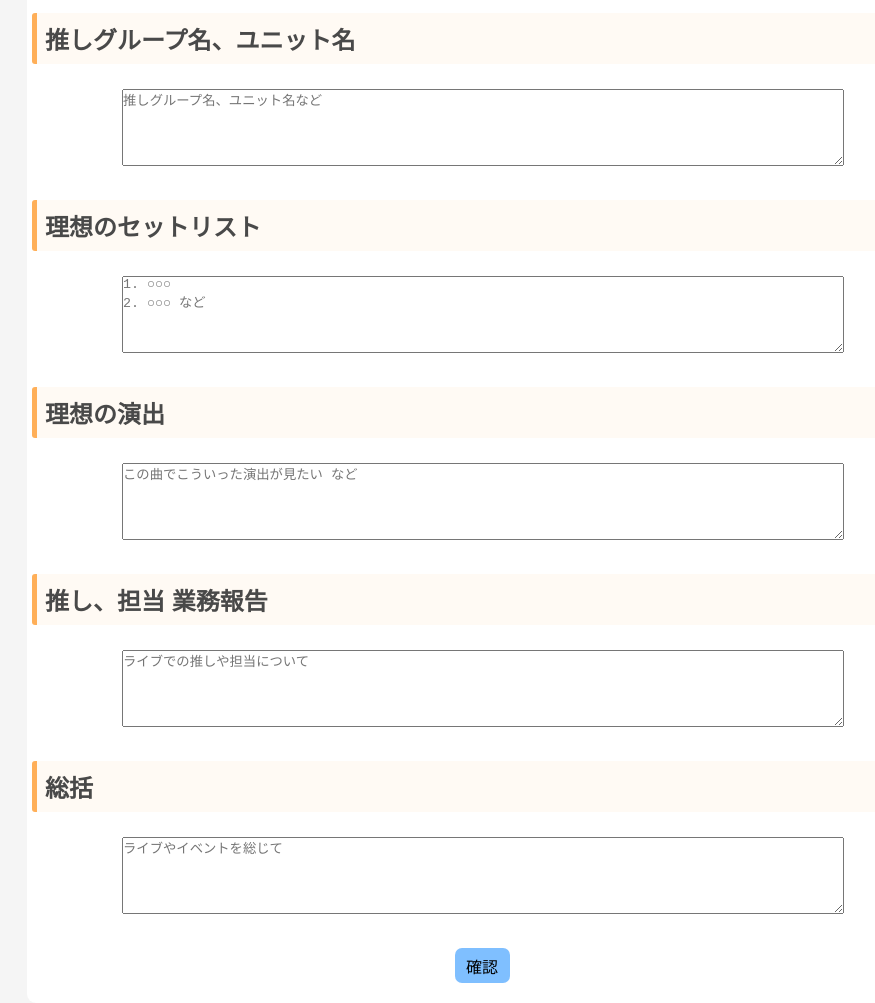
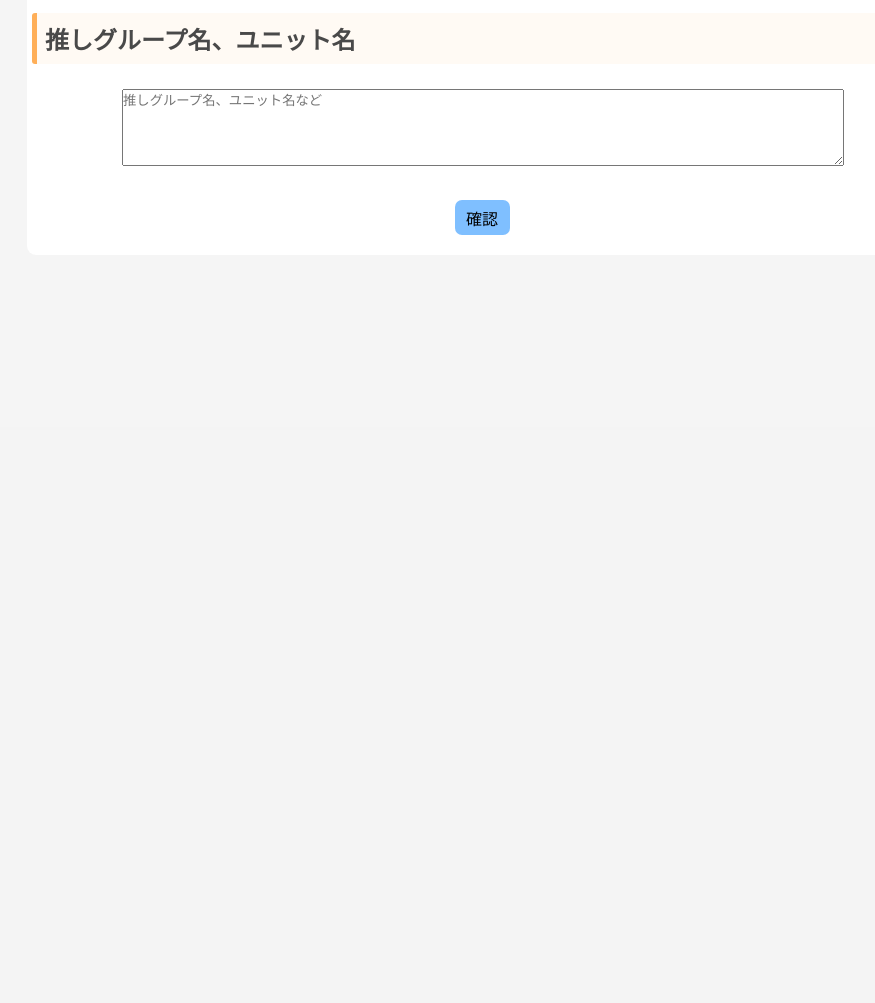
Before and after one commit to uematsu19/front_end, a PHP site: the page made by liveproduce/doc_post/＿＿doc_form.html in a window 1280 px wide. Shown: the part 373-1376 px from the top of the page, without its empty margins (163-1038 px from the left). After the commit the page ends 800 px from the top, so only its background shows below. Run offline with PHP 8.4, Linux system fonts and the light colour scheme.

Commit message:
add post js

```diff
--- a/liveproduce/assets/css/pc.css
+++ b/liveproduce/assets/css/pc.css
@@ -20,6 +20,7 @@
 
         background: #FFFFFF;
         border: 1px solid #000000;
+        outline: none;
         box-sizing: border-box;
         border-radius: 7px;
 
@@ -260,6 +261,7 @@
         width: 55px;
         height: 35px;
         border: none;
+        outline: none;
         background:#7fbfff;
         border-radius: 7px;
         font-size: 16px;
--- /dev/null
+++ b/liveproduce/assets/js/doc-post.js
@@ -0,0 +1,30 @@
+let doc_select = 0;
+$(document).ready(function () {
+    // 初期画面
+    $('#sugg').hide();
+    $('#repo').hide();
+
+    // ボタンのイベントリスナー
+    // 提案書ボタン
+    $('#sugg-btn').on('click', function () {
+        doc_select = 1;
+        $('#sugg-btn').css({ 'background': 'lightskyblue', 'color': "white" });
+        $('#repo-btn').css({ 'background': 'white', 'color': 'black' });
+        $('#sugg').show();
+        $('#repo').hide();
+    });
+    // 報告書ボタン
+    $('#repo-btn').on('click', function () {
+        doc_select = 2;
+        $('#repo-btn').css({ 'background': 'lightskyblue', 'color': "white" });
+        $('#sugg-btn').css({ 'background': 'white', 'color': 'black' });
+        $('#sugg').hide();
+        $('#repo').show();
+    })
+    // 確認ボタン
+    $('.pre-btn').on('click', function () {
+        if (doc_select == 0) {
+            alert('記入する書類を選択してください。');
+        }
+    })
+})
--- a/liveproduce/doc_post/＿＿doc_form.html
+++ b/liveproduce/doc_post/＿＿doc_form.html
@@ -8,9 +8,11 @@
     <link rel="stylesheet" type="text/css" href="../assets/css/pc.css">
     <link rel="stylesheet" type="text/css" href="../assets/css/smart-phone.css">
     <link rel="stylesheet" type="text/css" href="../assets/css/header.css">
+
     <script src="../assets/js/jquery-3.4.1.min.js"></script>
     <script src="../assets/js/header.js"></script>
     <script src="../assets/js/sort_style.js"></script>
+    <script src="../assets/js/doc-post.js"></script>
     <title>Document_form</title>
 </head>
 
@@ -43,15 +45,11 @@
     <div id='page'>
         <div id='doc-sort'>
             <!--書類全体からソートする-->
-            <button type="button" class="sort-btn">業務提案書</button><button type="button" class="sort-btn">業務報告書</button>
+            <button type="button" id="sugg-btn" class="sort-btn">業務提案書</button><button type="button" id="repo-btn"
+                class="sort-btn">業務報告書</button>
         </div>
 
         <div id='content'>
-            <!-- <div id='selected-doc'> -->
-            <!--選択した書類 + 書き込み-->
-            <!-- <h2 class='title'>[document] 書き込み</h2> -->
-            <!-- </div> -->
-
             <p class='ps'>※文字数制限はありません。枠内で改行することができます。</p>
 
             <div id='doc-form'>
@@ -72,20 +70,12 @@
                 <!-- ライブ報告書 -->
                 <div id='repo'>
                     <h2 class='title'>推し、担当 業務報告</h2>
-                    <textarea class='input-box' name="doc-body" placeholder="ライブでの推しや担当について"></textarea>
+                    <textarea class='input-box' name="doc-body"
+                        placeholder="ライブでの推しや担当について&#13;&#10;最高な推し・担当の場面"></textarea>
 
                     <h2 class='title'>総括</h2>
                     <textarea class='input-box' name="doc-body" placeholder="ライブやイベントを総じて"></textarea>
                 </div>
-
-
-                <!-- <div id='forms'> -->
-                <!--選択したタグ分入力できる項目が増える-->
-                <!-- <div class='form'>
-                        <h2 class='title'>[tag] について</h2>
-                        <textarea class='input-box' name="doc-body" placeholder="[tag] について入力してください"></textarea>
-                    </div> -->
-                <!-- </div> -->
             </div>
 
             <div id='pre-button'>
```
